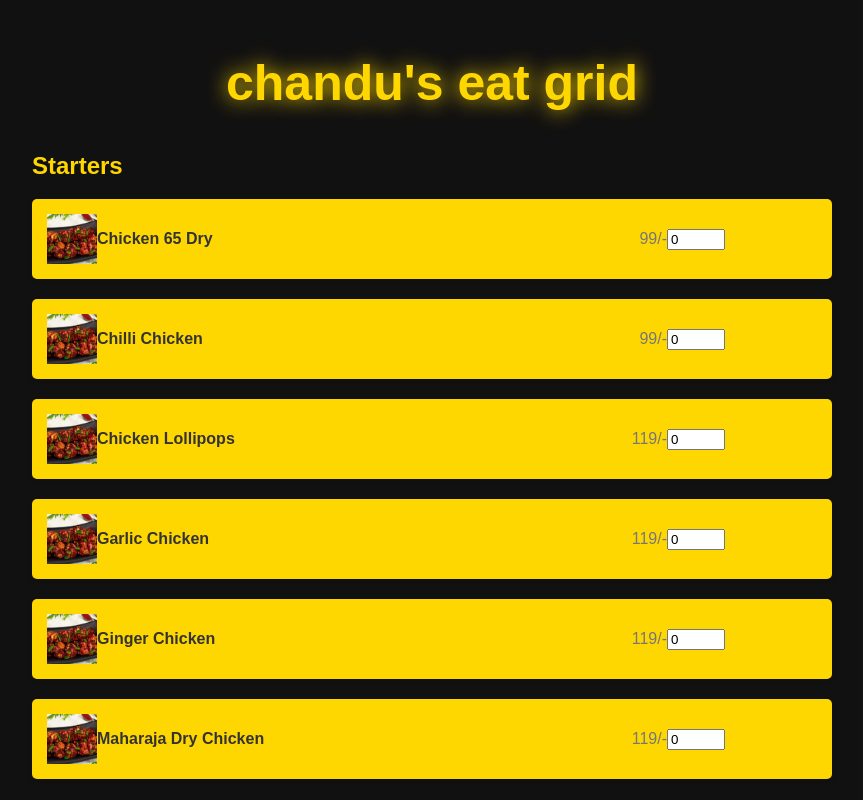
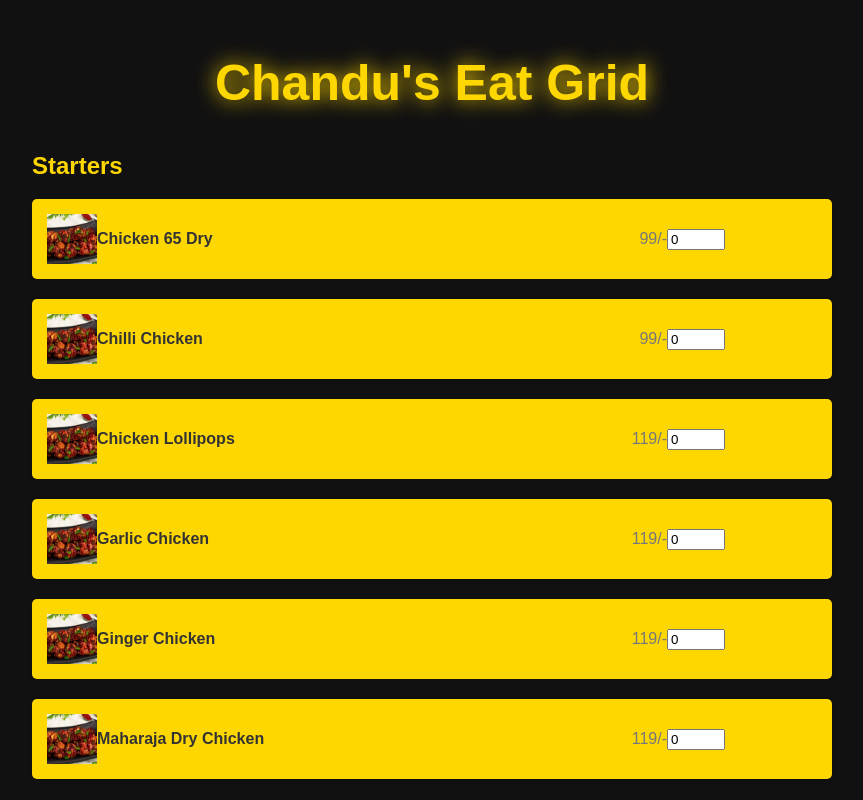
Before and after one commit to saisivaprasad7/rajugagaribiryani, a plain HTML site: page index.html in a window 1280 px wide. Shown: the top 800 px of the page, without its empty margins (208-1071 px from the left). Drawn offline with Linux system fonts and the light colour scheme.

Commit message:
Update index.html

```diff
--- a/index.html
+++ b/index.html
@@ -1,7 +1,7 @@
 <!DOCTYPE html>
 <html>
 <head>
-  <title>Rajugari Biryani Menu</title>
+  <title>Chandu's Eat Grid</title>
   <meta name="viewport" content="width=device-width, initial-scale=1.0">
   <link rel="stylesheet" href="style.css">
   <link rel="stylesheet" href="https://cdnjs.cloudflare.com/ajax/libs/font-awesome/5.15.3/css/all.min.css">
@@ -9,7 +9,7 @@
 </head>
 <body>
   <div class="container">
-    <h1>chandu's eat grid</h1>
+    <h1>Chandu's Eat Grid</h1>
     <div class="menu-section">
       <h2>Starters</h2>
       <div class="menu-item">
```
